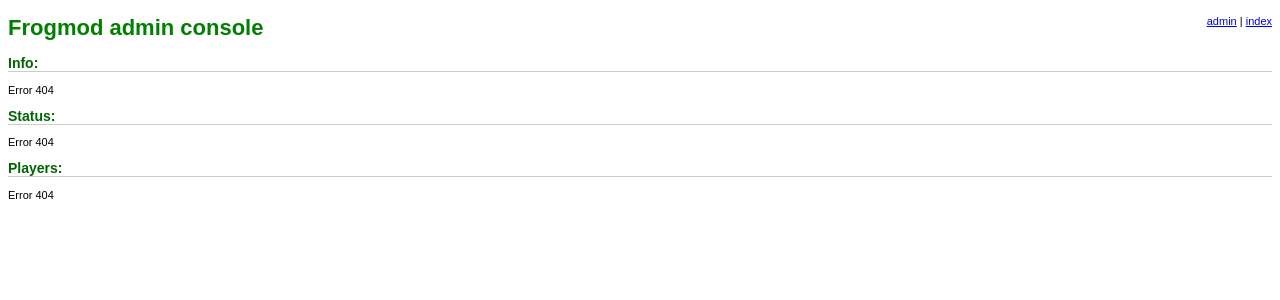
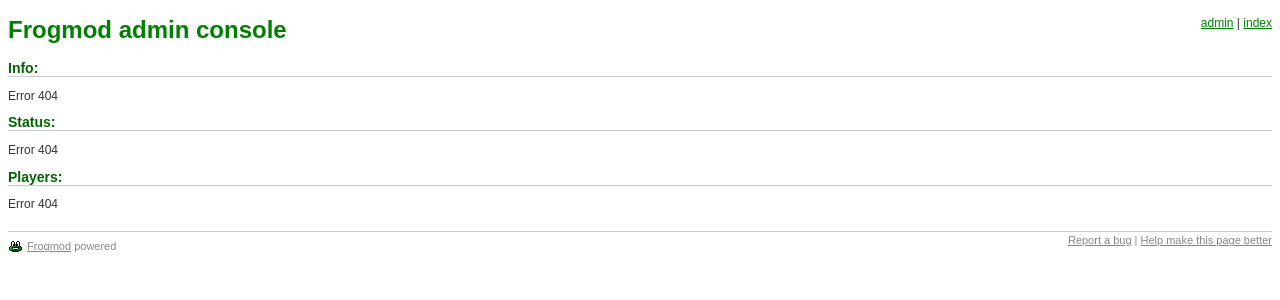
Before and after one commit to TheLove/frogmod-justice, a PHP site: page /admin.html in a window 1280 px wide. Shown: the top 300 px of the page. Run offline with PHP 8.4, Linux system fonts and the light colour scheme.

Commit message:
added footer to admin pages

```diff
--- a/web/admin.html
+++ b/web/admin.html
@@ -21,5 +21,14 @@
 <div id="players">
 Loading...
 </div>
+<div id="footer">
+<div class="left frogmod-powered">
+	<img src="/favicon.ico" style="position: relative; top: 4px"> <a href="http://github.com/vampirefrog/frogmod-justice">Frogmod</a> powered
+</div>
+<div class="right small">
+<a href="http://github.com/vampirefrog/frogmod-justice/issues">Report a bug</a> |
+<a href="http://github.com/vampirefrog/frogmod-justice/issues#issue/9">Help make this page better</a></div>
+<div class="clear"></div>
+</div>
 </body>
 </html>
--- a/web/frogmod.css
+++ b/web/frogmod.css
@@ -1,6 +1,15 @@
 body {
 	font-family: Arial, sans-serif;
-	font-size: 11px;
+	font-size: 12px;
+	color: #333;
+	background: #fff;
+}
+a {
+	color: green;
+	text-decoration: underline;
+}
+a:hover {
+	text-decoration: none;
 }
 h1 {
 	color: green;
@@ -36,3 +45,17 @@
 	color: darkorange;
 }
 #links { float: right; }
+
+.left { float: left; }
+.right { float: right; }
+.clear { clear: both; }
+
+#footer {
+	padding-top: 2px;
+	border-top: 1px solid #ccc;
+	margin-top: 20px;
+	font-size: 11px;
+}
+#footer, #footer a {
+	color: #888;
+}
```
Also changed, not shown: web/index.html (+9 -0 lines).
